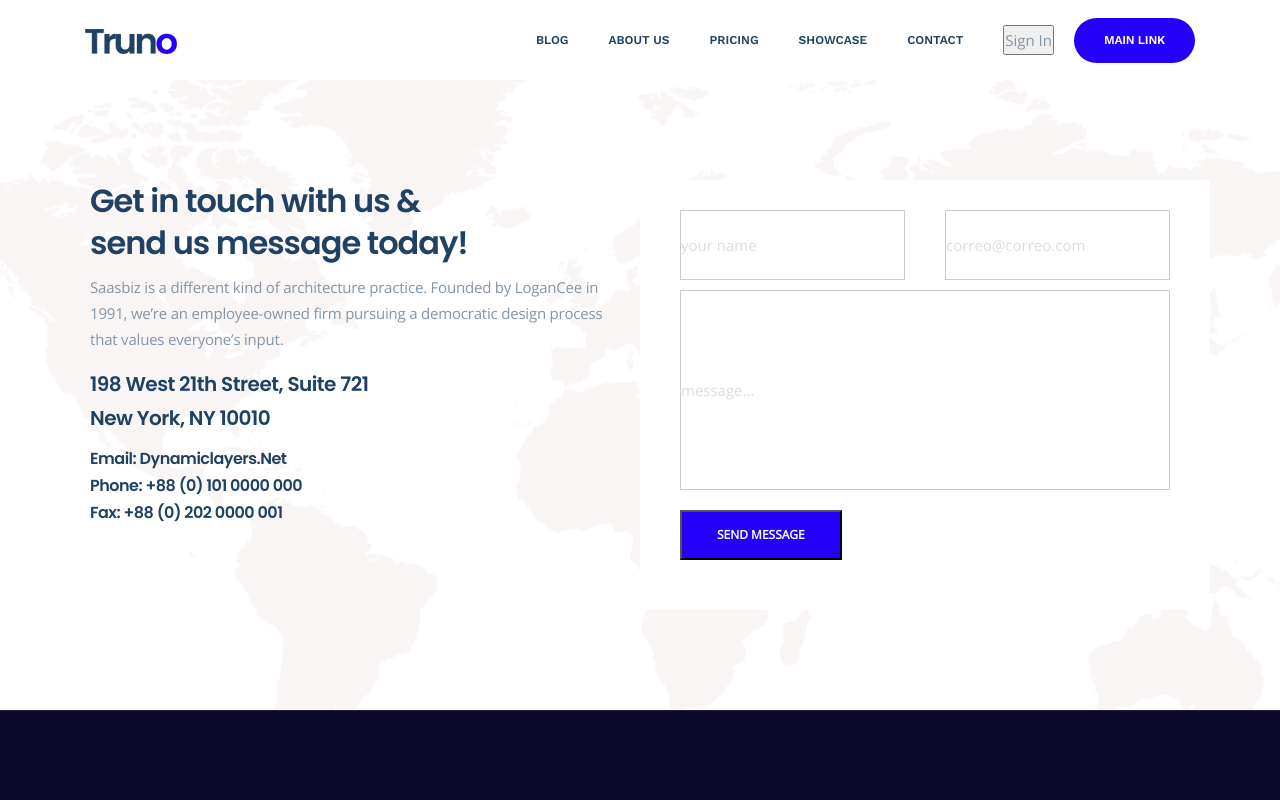
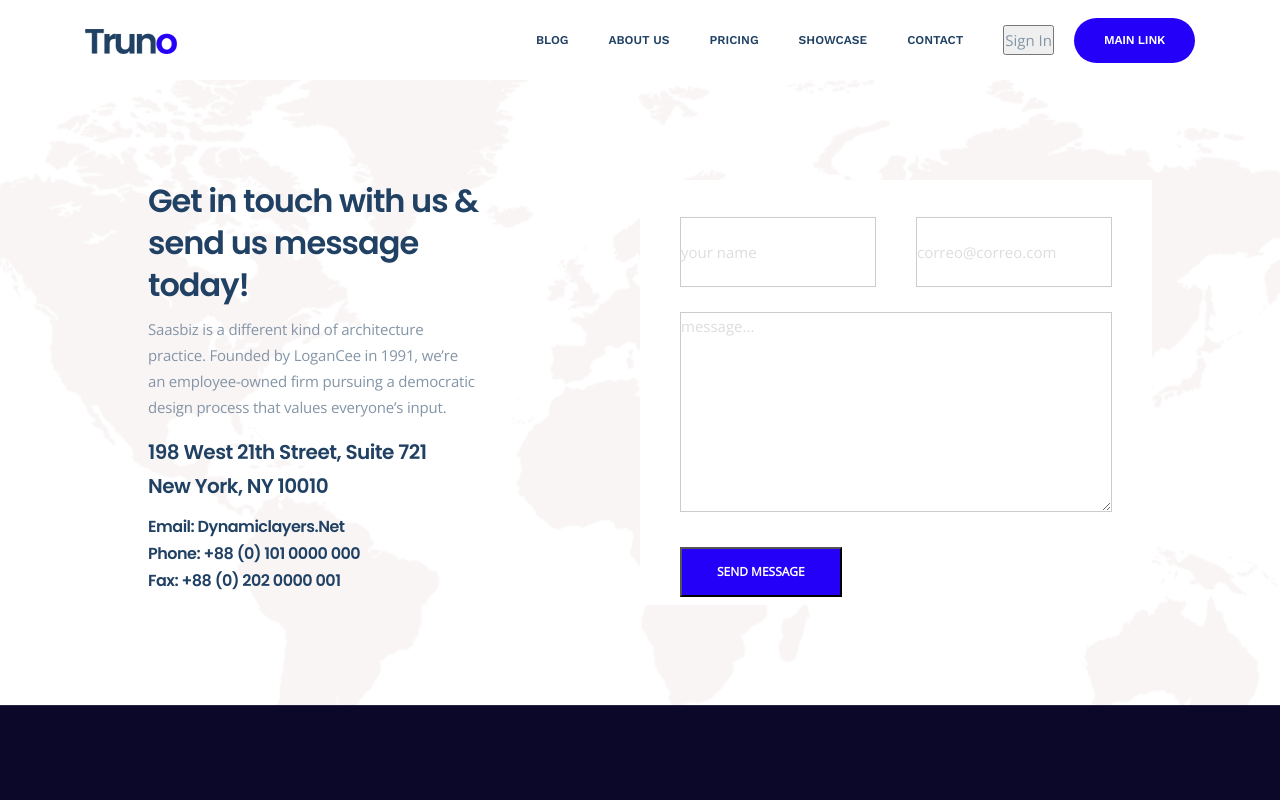
Before and after one commit to thordickinson/nextjs-boilerplate, a Next.js app: page /contact-us in a window 1280 px wide. Shown: the top 800 px of the page. Built offline with nearby package versions, Linux system fonts and the light colour scheme; no server answers.

Commit message:
fixed form contac responsive

```diff
--- a/pages/contact-us/index.tsx
+++ b/pages/contact-us/index.tsx
@@ -1,6 +1,6 @@
 import styles from "./styles.module.scss"
 import DefaultLayout from "../../components/layouts/default-layout"
-import { Formik } from "formik"
+import { Formik, Form, Field, ErrorMessage } from "formik"
 import React, {useState} from "react"
 
 
@@ -47,17 +47,22 @@ const [formSend, setFormSend] = useState(false)
                                     let errores = {};
                                     //validacion nombre
                                     if(!values.name){
-                                        errores.name = "por favor ingresa un nombre";
+                                        errores.name = "Ingresa un nombre";
                                     }else if(!/^[a-zA-ZÀ-ÿ\s]{1,40}$/.test(values.name)){
                                         errores.name = "El nombre solo puede contener letras y espacios";
                                     }
 
                                     //validacion mail
                                     if(!values.email){
-                                        errores.email = "por favor ingresa un correo electronico";
+                                        errores.email = "Ingresa un correo electronico";
                                     }else if(!/^[a-zA-Z0-9_.+-]+@[a-zA-Z0-9-]+\.[a-zA-Z0-9-.]+$/.test(values.email)){
                                         errores.email = "El correo solo puede contener letras, numeros, puntos, guiones y guion bajo";
                                     }
+
+                                    if(!values.message){
+                                        errores.message = "El mensaje no puede estar vacio";
+                                    }
+
                                     return errores;
                                 }}
                                 onSubmit={(values, {resetForm})=>{
@@ -67,52 +72,50 @@ const [formSend, setFormSend] = useState(false)
                                     setTimeout(() =>setFormSend(false), 5000);
                                 }}
                             >
-                                {( {values, errors, touched, handleSubmit, handleChange, handleBlur}) =>(
-                                    <form className={styles.containerItems} onSubmit={handleSubmit}>
-                                        {console.log(errors)}
+                                {( { errors}) =>(
+                                    <Form className={styles.containerItems}>
                                         <div className={styles.inputNameCont}>
-                                            <input
+                                            <Field
                                                 type="text"
                                                 id="name"
                                                 name="name"
                                                 placeholder="your name"
-                                                value={values.name}
-                                                onChange={handleChange}
-                                                onBlur={handleBlur}
                                                 className={styles.inputName}
                                             />
-                                            {touched.name && errors.name && <div className={styles.error}>{errors.name}</div>}
+                                            <ErrorMessage name="name" component={()=>(
+                                                <div className={styles.error}>{errors.name}</div>
+                                            )} />
                                         </div>
                                         <div className={styles.inputEmailCont}>
-                                            <input
+                                            <Field
                                                 type="text"
                                                 id="email"
                                                 name="email"
                                                 placeholder="correo@correo.com"
-                                                value={values.email}
-                                                onChange={handleChange}
-                                                onBlur={handleBlur}
                                                 className={styles.inputEmail}
                                             />
-                                            {touched.email && errors.email && <div className={styles.error}>{errors.email}</div>}
+                                            <ErrorMessage name="email" component={()=>(
+                                                <div className={styles.error}>{errors.email}</div>
+                                            )} />
                                         </div>
                                         <div className={styles.inputMessageCont}>
-                                            <input
+                                            <Field
                                                 type="text"
                                                 id="message"
                                                 name="message"
+                                                as="textarea"
                                                 placeholder="message..."
-                                                value={values.message}
-                                                onChange={handleChange}
-                                                onBlur={handleBlur}
                                                 className={styles.inputMessage}
                                             />
+                                            <ErrorMessage name="message" component={()=>(
+                                                <div className={styles.error}>{errors.message}</div>
+                                            )} />
                                         </div>
                                         <div className={styles.buttonForm}>
                                             <button type="submit">Send Message</button>
                                             {formSend && <p className={styles.exito}>Formulario enviado con exito!</p>}
                                         </div>
-                                     </form>
+                                     </Form>
                                  )}
                             </Formik>
                         </div>
--- a/pages/contact-us/styles.module.scss
+++ b/pages/contact-us/styles.module.scss
@@ -1,4 +1,5 @@
 @import "../../styles/variables.scss";
+@import "~/styles/utils.scss";
 
 .contact_section {
   background-image: url(/img/satellite-map.png);
@@ -14,14 +15,34 @@
 
 .contact_wrap {
   display: flex;
+  flex-wrap: wrap;
+  justify-content: center;
+  width: 100%;
+
+  @include respond-to("medium") {
+    width: 80%;
+  }
 }
 
 .itemA {
+  display: flex;
+  flex-direction: column;
+  max-width: 100%;
+  align-items: center;
+
+  @include respond-to("medium") {
+    max-width: 50%;
+    align-items: flex-start;
+    padding: 0 20px;
+  }
+
   h2 {
-    max-width: 400px;
+    max-width: 70%;
   }
-  max-width: 570px;
-  padding: 0 20px;
+
+  p {
+    max-width: 70%;
+  }
 
   .address {
     max-width: 300px;
@@ -34,19 +55,36 @@
 
 .itemB {
   background-color: white;
-  width: 570px;
+  width: 100%;
   display: flex;
   flex-wrap: wrap;
+  justify-content: center;
+
+  @include respond-to("medium") {
+    max-width: 50%;
+  }
 
   .containerItems {
     display: flex;
-    flex-wrap: wrap;
-    padding-bottom: 50px;
+    flex-wrap: nowrap;
+    flex-direction: column;
+    width: 100%;
+    align-items: center;
+
+    @include respond-to("medium") {
+      flex-direction: row;
+      flex-wrap: wrap;
+    }
   }
 
   .inputNameCont {
-    padding: 30px 20px 10px 40px;
-    width: 50%;
+    padding: 30px 20px;
+    width: 80%;
+
+    @include respond-to("medium") {
+      padding: 30px 20px 10px 40px;
+      width: 50%;
+    }
 
     .inputName {
       border: #cccccc 0.5px solid;
@@ -56,8 +94,13 @@
   }
 
   .inputEmailCont {
-    padding: 30px 40px 10px 20px;
-    width: 50%;
+    padding: 30px 20px;
+    width: 80%;
+
+    @include respond-to("medium") {
+      padding: 30px 40px 10px 20px;
+      width: 50%;
+    }
 
     .inputEmail {
       border: #cccccc 0.5px solid;
@@ -91,3 +134,7 @@
     }
   }
 }
+
+.error {
+  color: red;
+}
```
